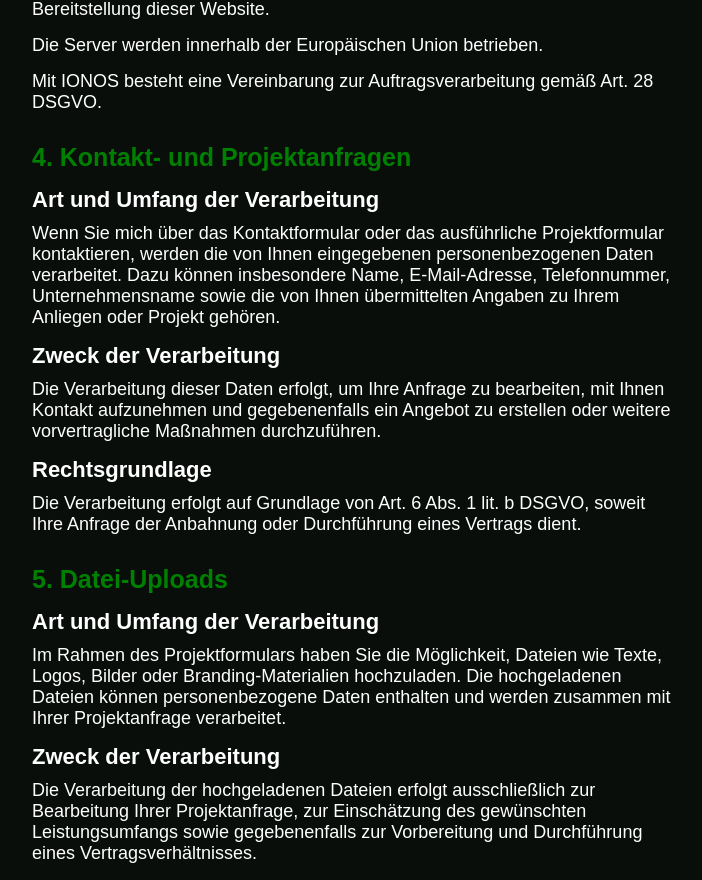
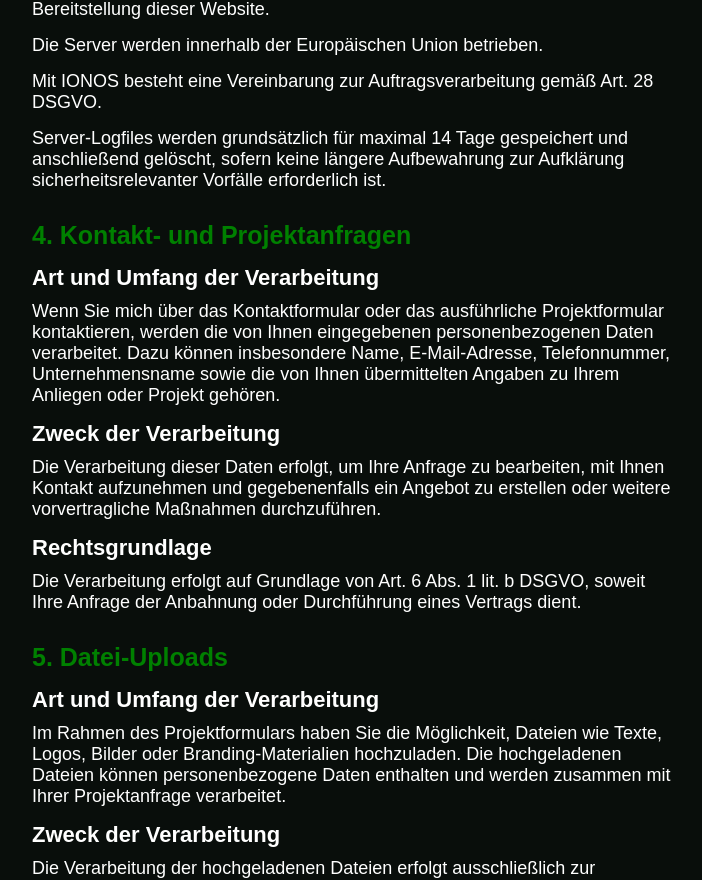
Before and after one commit to NickLoof/loofable-designs, a React (Vite) app in the folder frontend/: page /datenschutz in a window 1280 px wide. Shown: the part 1586-2466 px from the top of the page, without its empty margins (68-770 px from the left). Built offline with nearby package versions, Linux system fonts and the light colour scheme; a web font is replaced by a local one.

Commit message:
Add server configuration paragraph to Datenschutz page

```diff
--- a/frontend/src/pages/Datenschutz.tsx
+++ b/frontend/src/pages/Datenschutz.tsx
@@ -112,6 +112,11 @@ function Datenschutz() {
                     <p>
                         Mit IONOS besteht eine Vereinbarung zur Auftragsverarbeitung gemäß
                         Art. 28 DSGVO.
+                    </p>
+                    <p>
+                        Server-Logfiles werden grundsätzlich für maximal 14 Tage gespeichert und
+                        anschließend gelöscht, sofern keine längere Aufbewahrung zur Aufklärung
+                        sicherheitsrelevanter Vorfälle erforderlich ist.
                     </p>
                 </section>
                 <section className="datenschutz-forms">
```
